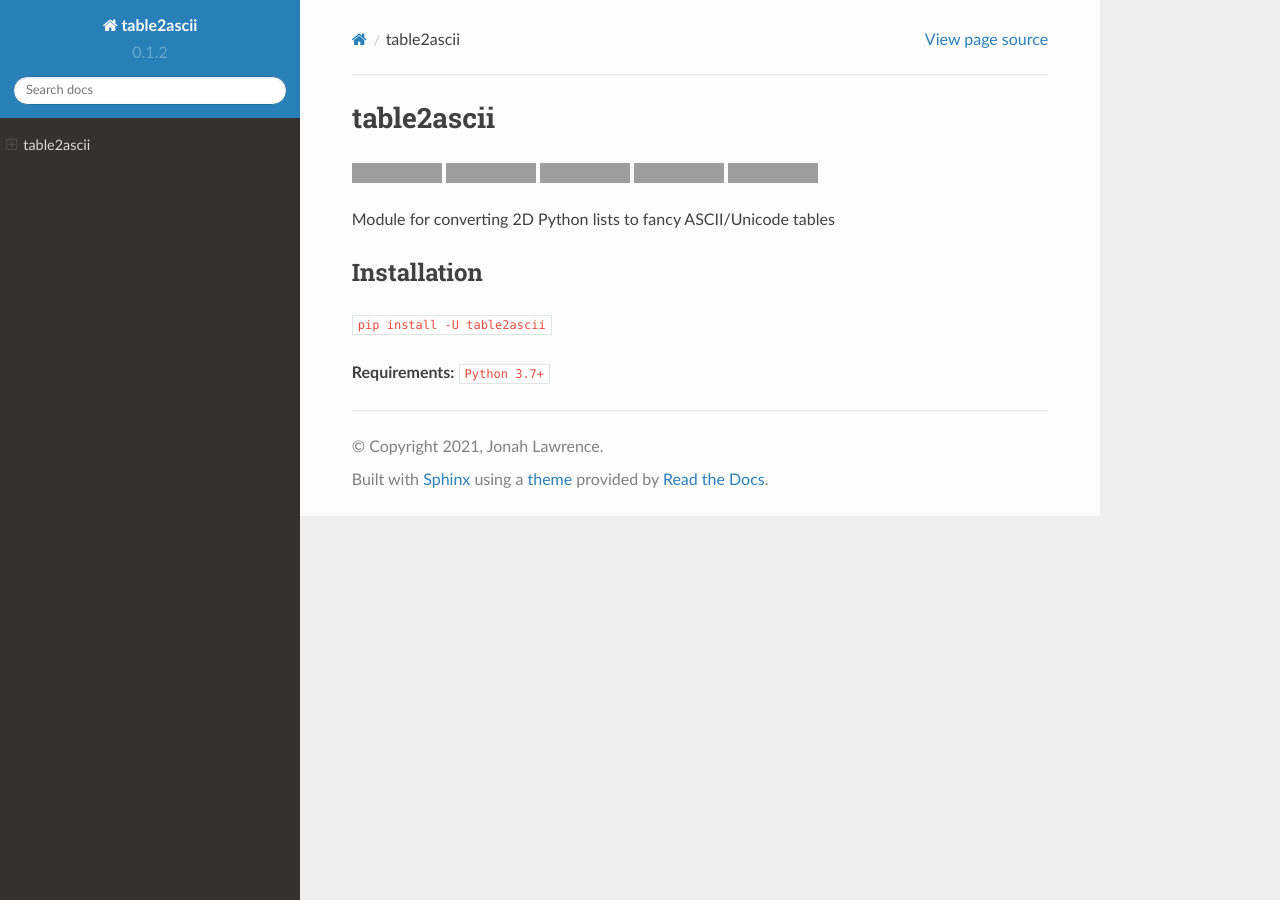
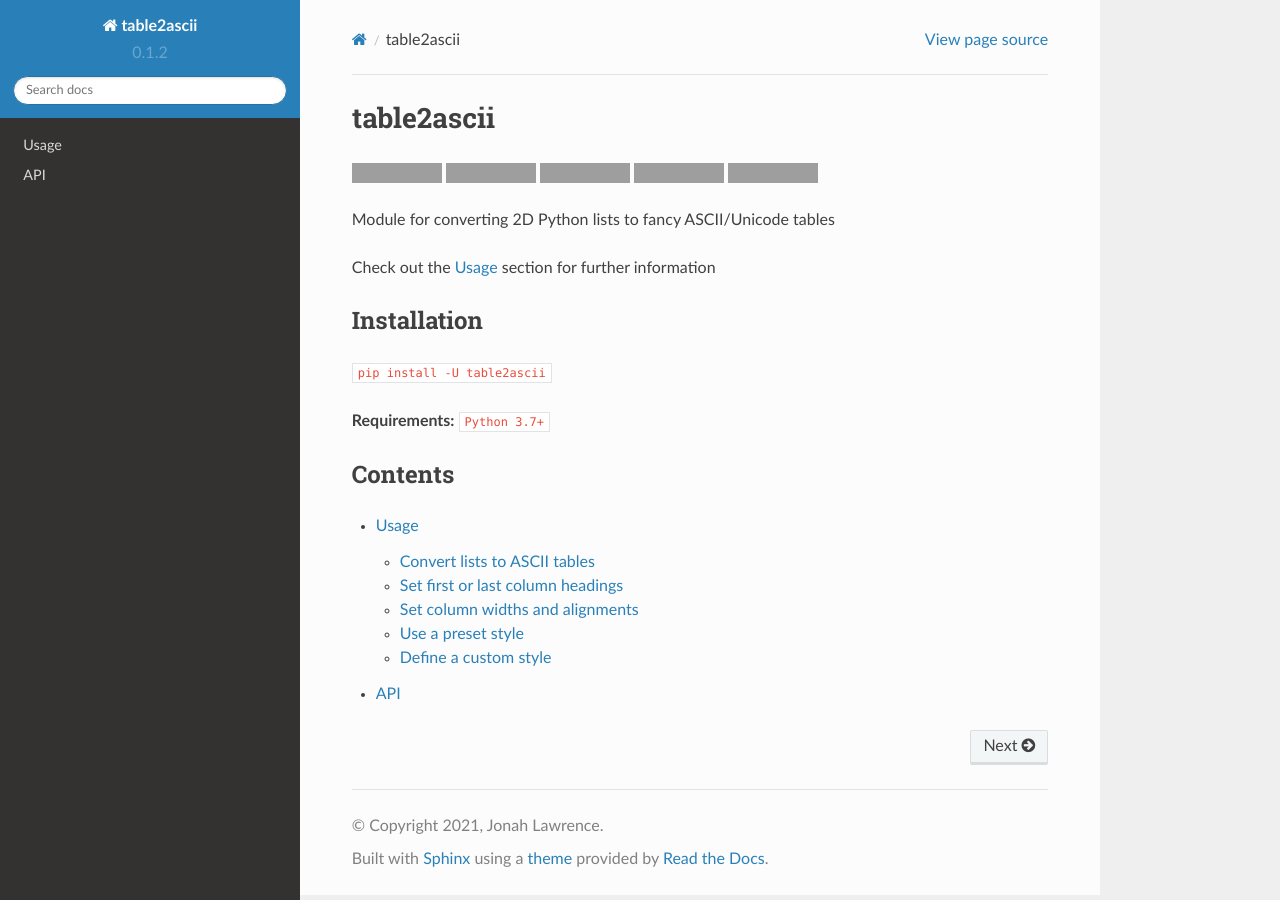
Before and after one commit to DenverCoder1/table2ascii, a Sphinx documentation site: the page built from docs/source/index.rst, in a window 1280 px wide. Built offline with Sphinx 7.4.7 and the Read the Docs theme 2.0.0, drawn with Linux system fonts in a browser that asks for light colours; grey boxes are pictures that could not be loaded.

Commit message:
link to usage and api

```diff
--- a/docs/source/index.rst
+++ b/docs/source/index.rst
@@ -5,12 +5,22 @@ table2ascii
 
 Module for converting 2D Python lists to fancy ASCII/Unicode tables
 
+Check out the :doc:`usage` section for further information
+
 Installation
 --------------
 
 ``pip install -U table2ascii``
 
 **Requirements:** ``Python 3.7+``
+
+Contents
+--------
+
+.. toctree::
+
+   usage
+   api
 
 
 .. |build| image:: https://img.shields.io/github/workflow/status/DenverCoder1/table2ascii/Python%20application/main
```
